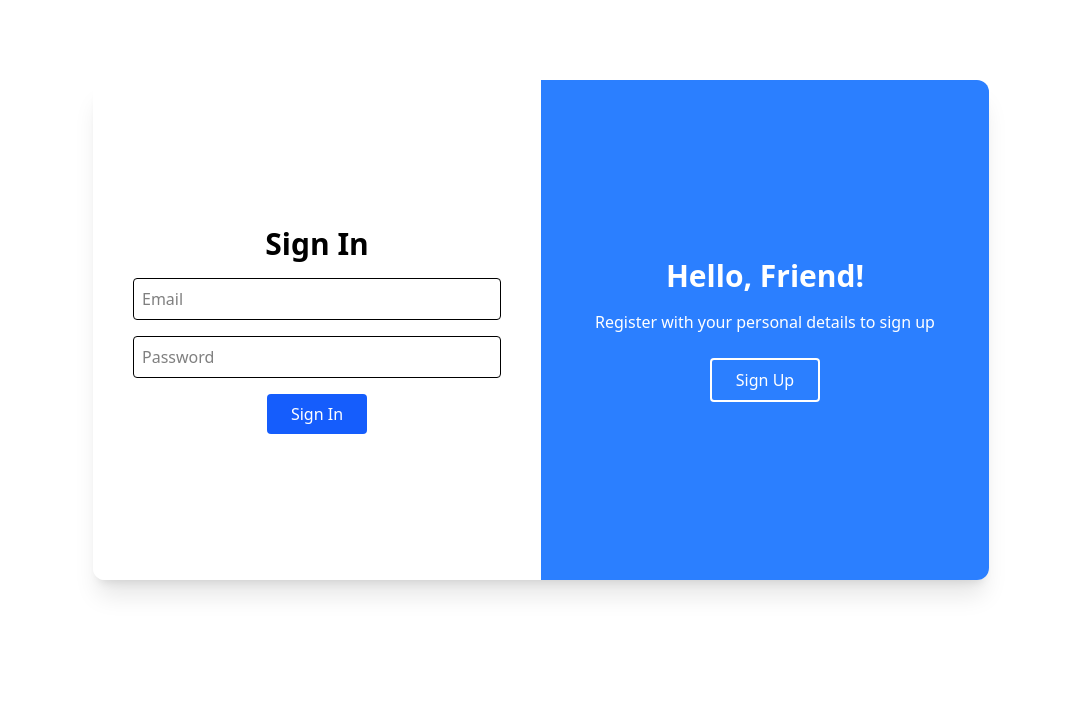
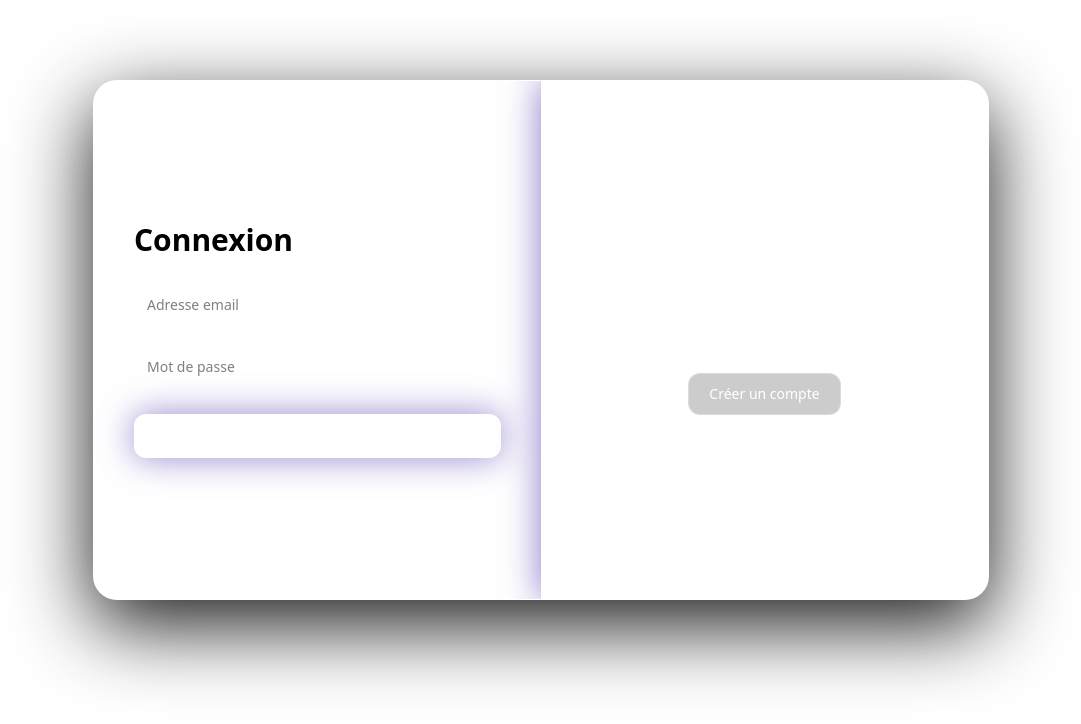
Before and after one commit to xhuriken/megabankreact, a React (Vite) app: page / in a window 1280 px wide. Shown: the top 724 px of the page, without its empty margins (99-1180 px from the left). Built offline with nearby package versions, Linux system fonts and the light colour scheme.

Commit message:
loginstyle

```diff
--- a/src/components/Login.jsx
+++ b/src/components/Login.jsx
@@ -2,59 +2,101 @@ import React, { useState } from "react";
 
 export default function LoginPage() {
   const [isSignUp, setIsSignUp] = useState(false);
-
   const toggleForm = () => setIsSignUp(!isSignUp);
 
   return (
-    <div className="relative w-full max-w-4xl h-[500px] mx-auto mt-20 shadow-xl overflow-hidden rounded-xl">
+    <div className="relative max-w-4xl w-full h-[520px] mx-auto mt-20">
+      {/* Glow derrière */}
+      <div className="pointer-events-none absolute inset-x-10 bottom-0 h-40 rounded-full bg-primary-dark/80 blur-3xl" />
 
-      {/* Formulaire Sign In */}
+      {/* Container principal */}
+      <div className="relative w-full h-full overflow-hidden rounded-3xl border border-white/10 bg-surface/80 backdrop-blur-sm shadow-[0_25px_80px_rgba(0,0,0,0.9)]">
+
+        {/* SIGN IN */}
         <div
-        className={`absolute top-0 left-0 w-1/2 h-full bg-white p-10 flex flex-col justify-center items-center transition-transform duration-700 ${
-          isSignUp ? "-translate-x-full opacity-0" : "translate-x-0 opacity-100"
+          className={`absolute inset-y-0 left-0 w-1/2 p-10 flex flex-col justify-center transition-all duration-700 ${
+            isSignUp
+              ? "-translate-x-full opacity-0"
+              : "translate-x-0 opacity-100"
           }`}
         >
-        <h1 className="text-3xl font-bold mb-4">Sign In</h1>
-        <input type="email" placeholder="Email" className="mb-4 p-2 border rounded w-full" />
-        <input type="password" placeholder="Password" className="mb-4 p-2 border rounded w-full" />
-        <button className="bg-blue-600 text-white px-6 py-2 rounded">Sign In</button>
+          <h1 className="text-3xl font-semibold mb-6">Connexion</h1>
+
+          <input
+            type="email"
+            placeholder="Adresse email"
+            className="mb-4 w-full rounded-xl bg-surface/40 border border-white/10 p-3 text-sm text-text focus:border-primary-soft outline-none"
+          />
+          <input
+            type="password"
+            placeholder="Mot de passe"
+            className="mb-6 w-full rounded-xl bg-surface/40 border border-white/10 p-3 text-sm text-text focus:border-primary-soft outline-none"
+          />
+
+          <button className="cursor-pointer rounded-xl bg-primary px-5 py-3 text-sm font-medium text-white shadow-[0_0_35px_rgba(110,84,188,0.7)] transition-transform duration-200 hover:-translate-y-0.5 hover:shadow-[0_0_55px_rgba(110,84,188,1)]">
+            Se connecter
+          </button>
         </div>
 
-      {/* Formulaire Sign Up */}
+        {/* SIGN UP */}
         <div
-        className={`absolute top-0 right-0 w-1/2 h-full bg-gray-100 p-10 flex flex-col justify-center items-center transition-transform duration-700 ${
-          isSignUp ? "translate-x-0 opacity-100" : "translate-x-full opacity-0"
+          className={`absolute inset-y-0 right-0 w-1/2 p-10 flex flex-col justify-center transition-all duration-700 ${
+            isSignUp
+              ? "translate-x-0 opacity-100"
+              : "translate-x-full opacity-0"
           }`}
         >
-        <h1 className="text-3xl font-bold mb-4">Sign Up</h1>
-        <input type="text" placeholder="Name" className="mb-4 p-2 border rounded w-full" />
-        <input type="email" placeholder="Email" className="mb-4 p-2 border rounded w-full" />
-        <input type="password" placeholder="Password" className="mb-4 p-2 border rounded w-full" />
-        <button className="bg-green-600 text-white px-6 py-2 rounded">Sign Up</button>
+          <h1 className="text-3xl font-semibold mb-6">Créer un compte</h1>
+
+          <input
+            type="text"
+            placeholder="Nom complet"
+            className="mb-4 w-full rounded-xl bg-surface/40 border border-white/10 p-3 text-sm text-text focus:border-primary-soft outline-none"
+          />
+          <input
+            type="email"
+            placeholder="Adresse email"
+            className="mb-4 w-full rounded-xl bg-surface/40 border border-white/10 p-3 text-sm text-text focus:border-primary-soft outline-none"
+          />
+          <input
+            type="password"
+            placeholder="Mot de passe"
+            className="mb-6 w-full rounded-xl bg-surface/40 border border-white/10 p-3 text-sm text-text focus:border-primary-soft outline-none"
+          />
+
+          <button className="cursor-pointer rounded-xl bg-secondary px-5 py-3 text-sm font-medium text-white shadow-[0_0_35px_rgba(110,84,188,0.7)] transition-transform duration-200 hover:-translate-y-0.5 hover:shadow-[0_0_55px_rgba(110,84,188,1)]">
+            Créer un compte Bonk
+          </button>
         </div>
 
-      {/* Panneau bleu toggle */}
+        {/* PANNEAU TOGGLE */}
         <div
-        className={`absolute top-0 left-1/2 w-1/2 h-full bg-blue-500 text-white flex flex-col justify-center items-center transition-transform duration-700 ${
-          isSignUp ? "-translate-x-2/2" : "translate-x-0"
-        }`}
+          className={`
+            absolute inset-y-0 left-1/2 w-1/2
+            bg-gradient-to-b from-primary-dark via-primary to-secondary
+            text-white flex flex-col justify-center items-center
+            transition-transform duration-700 shadow-[0_0_35px_rgba(110,84,188,0.8)]
+            ${isSignUp ? "-translate-x-full" : "translate-x-0"}
+          `}
         >
-        <h1 className="text-3xl font-bold mb-4">
-          {isSignUp ? "Welcome Back!" : "Hello, Friend!"}
+          <h1 className="text-2xl font-semibold mb-3 tracking-[0.15em] uppercase">
+            {isSignUp ? "Déjà membre ?" : "Nouveau chez Mega Bank ?"}
           </h1>
-        <p className="mb-6 text-center px-4">
+          <p className="text-sm text-white/80 max-w-xs text-center mb-6">
             {isSignUp
-            ? "Enter your personal details to sign in"
-            : "Register with your personal details to sign up"}
+              ? "Connecte-toi pour accéder à tes comptes Bonk."
+              : "Crée ton compte pour rejoindre la banque du futur."}
           </p>
+
           <button
-          className="border-2 border-white px-6 py-2 rounded hover:bg-white hover:text-blue-500 transition-colors"
             onClick={toggleForm}
+            className="cursor-pointer rounded-xl border border-white/30 bg-black/20 px-5 py-2.5 text-sm font-medium text-white backdrop-blur-sm transition hover:bg-white hover:text-primary"
           >
-          {isSignUp ? "Sign In" : "Sign Up"}
+            {isSignUp ? "Se connecter" : "Créer un compte"}
           </button>
         </div>
 
       </div>
+    </div>
   );
 }
```
Lines whose indentation alone changed are shown as unchanged.
